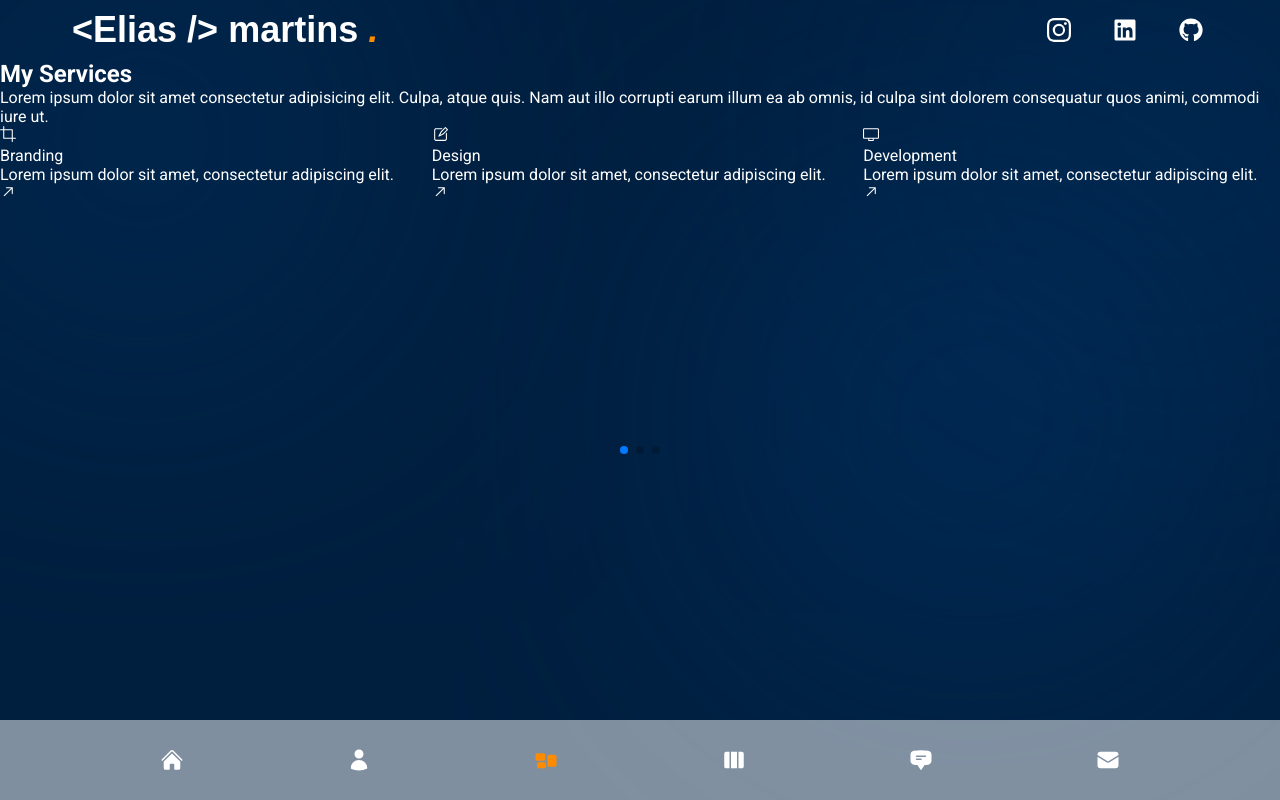
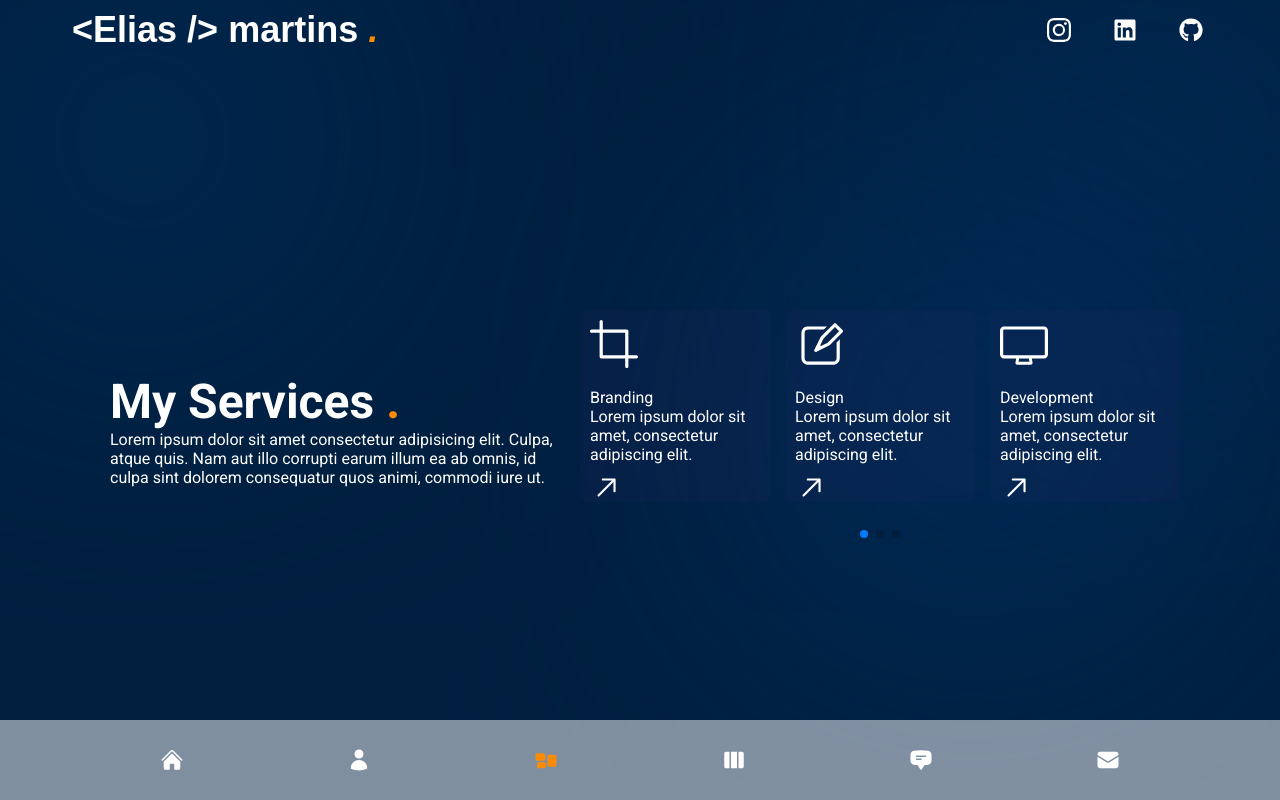
Before and after one commit to eliasfmartins/newportfolio, a Next.js app: page /services in a window 1280 px wide. Built offline with nearby package versions, Linux system fonts and the light colour scheme; a web font is replaced by a local one.

Commit message:
feat: att page services

```diff
--- a/src/app/components/ServiceSllider/index.tsx
+++ b/src/app/components/ServiceSllider/index.tsx
@@ -16,6 +16,7 @@ import {
 } from 'react-icons/rx';
 
 import { FreeMode, Pagination } from 'swiper/modules';
+import styled from 'styled-components';
 
 const serviceData = [
 	{
@@ -48,10 +49,13 @@ const serviceData = [
 
 export const ServiceSlider = () => {
 	return (
+		<SwipperContainer>
+
 			<Swiper breakpoints={{
 				320: {
 					slidesPerView: 1,
 					spaceBetween: 15,
+					autoHeight: true
 				},
 				640: {
 					slidesPerView: 3,
@@ -59,32 +63,68 @@ export const ServiceSlider = () => {
 
 				},
 			}}
+				color='red'
+				slideBlankClass='red'
 				freeMode={true}
 				pagination={{
-
 					clickable: true
 				}}
 				modules={[FreeMode, Pagination]}
-			style={{ height: 340 }}
+				className='containerswipper'
 			>
 
-			{
-				serviceData.map((item, index) => {
-					return <SwiperSlide key={index}>
+
+				{serviceData.map((item, index) => {
+					return (
+						<SwiperSlide key={index} >
+							<div className='layer'>
+								<div className='iconFirst'>{item.icon}</div>
 								<div>
-							<div>{item.icon}</div>
-							<div>
-
 									<div>{item.title}</div>
 									<div>{item.description}</div>
 								</div>
-							<div>
+								<div className='iconSwiper'>
 									<RxArrowTopRight />
 								</div>
 							</div>
-					</SwiperSlide>;
-				})
-			}
+						</SwiperSlide>
+					);
+				})}
 			</Swiper>
+		</SwipperContainer>
 	);
 };
+export const SwipperContainer = styled.div`
+cursor: pointer;
+@media (max-width:600){
+	.containerswipper{
+		height: 340px;
+
+	}
+	.layer{
+		align-items: center;
+		justify-content: center;
+		background: red;
+		gap: 0;
+	}
+}
+.iconFirst{
+	font-size: 3rem;
+}
+ .containerswipper{
+	height: 240px;
+ }
+ .iconSwiper{
+	font-size: 2rem;
+ }
+ .layer{
+	background:  rgba(65, 47, 123, 0.1);
+	flex-direction: column;
+	justify-content: space-around;
+	padding: 10px;
+	height: 80%;
+	border-radius: 6px;
+	display: flex;
+  gap: 0.5rem;
+ }
+`;
--- a/src/app/page.tsx
+++ b/src/app/page.tsx
@@ -47,7 +47,7 @@ export default function Home() {
 export const PageContainer = styled.main`
 	overflow: hidden;
 
-@media (max-width:900px){
+@media (max-width:1300px){
 	display: flex;
 	flex-direction: column;
 	justify-content: center;
@@ -96,7 +96,7 @@ export const PageContainer = styled.main`
 `;
 export const PageContent = styled.div`
 overflow: hidden;
-@media (max-width:900px){
+@media (max-width:1300px){
 	width: 100%;
 	display: flex;
 	flex-direction: column;
--- a/src/app/services/page.tsx
+++ b/src/app/services/page.tsx
@@ -10,14 +10,59 @@ import { ServiceSlider } from '../components/ServiceSllider';
 export default function Services() {
 	return (
 		<ServicesContainer>
-			<div>
+			<ServicesContent>
 
-				<h2>My Services</h2>
-				<p>Lorem ipsum dolor sit amet consectetur adipisicing elit. Culpa, atque quis. Nam aut illo corrupti earum illum ea ab omnis, id culpa sint dolorem consequatur quos animi, commodi iure ut.</p>
-			</div>
-			<ServiceSlider />
+				<div className='services'>
+
+					<h2>My Services <span>.</span></h2>
+					<p>Lorem ipsum dolor sit amet consectetur adipisicing elit. Culpa, atque quis. Nam aut illo corrupti earum illum ea ab omnis, id culpa sint dolorem consequatur quos animi, commodi iure ut.</p>
+				</div>
+				<div className='slider'>
+
+					<ServiceSlider />
+				</div>
+			</ServicesContent>
 		</ServicesContainer>
 	);
 }
-export const ServicesContainer = styled.div`
+export const ServicesContainer = styled.main`
+
 `;
+export const ServicesContent = styled.div`
+min-height: calc(100vh - 60px);
+@media (max-width:1200px){
+	flex-direction: column;
+	margin: 50px 0;
+	display: flex;
+	.services{
+		width: 90%;
+	}
+}
+margin: 0 auto;
+display: flex;
+align-items: center;
+justify-content: center;
+max-width: 1200px;
+.services{
+	display: flex;
+	flex-direction: column;
+	justify-content: center;
+	width: 40%;
+
+	height: 100%;
+	padding: 10px;
+}
+.slider{
+
+	width: 50%;
+	align-items: center;
+	justify-content: center;
+
+}
+span{
+	color: #FF8C00;
+}
+h2{
+	font-size: 3rem;
+}
+`;
```
Lines whose indentation alone changed are shown as unchanged.
